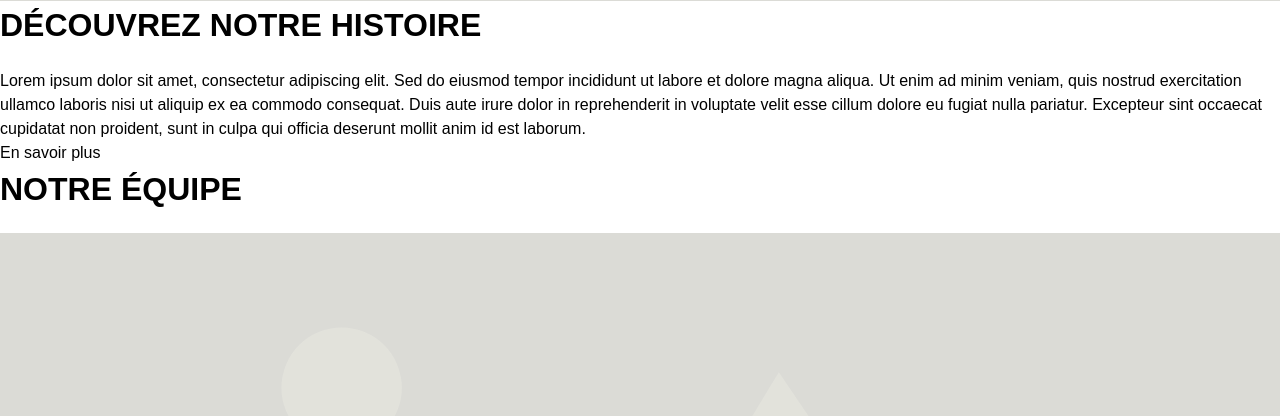
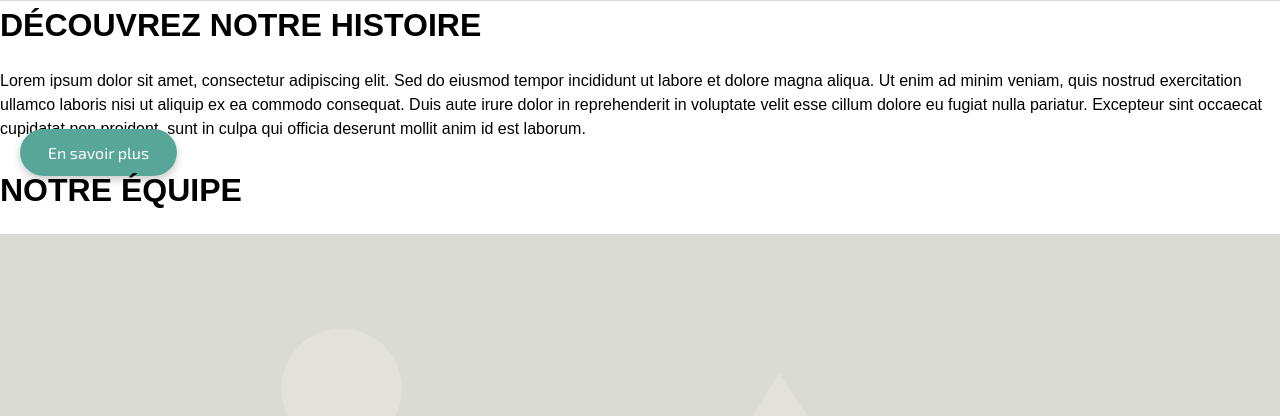
Before and after one commit to Jolyca/IzakayaHiroshi_2.1, a PHP site: page / in a window 1280 px wide. Shown: the part 1019-1435 px from the top of the page. Run offline with PHP 8.4, Linux system fonts and the light colour scheme.

Commit message:
Ajout du css pour les boutons

```diff
--- /dev/null
+++ b/css/_composant/bouton.css
@@ -0,0 +1,20 @@
+/*[ COMPOSANT BOUTON ]*/
+/* ------------------------------------------------------------ */
+
+.btn {
+    padding: 14px 28px;
+    font-family: 'Exo2', sans-serif;
+    font-size: 16px;
+    font-weight: 300;
+    color: white;
+    background-color: var(--vert);
+    border: none;
+    border-radius: 50px;
+    box-shadow: 0px 4px 8px rgba(0, 0, 0, 0.2);
+    cursor: pointer;
+    transition: background-color 0.3s ease, transform 0.2s ease;
+    margin: 20px;
+}
+.btn:hover {
+    background-color: var(--vertFonce);
+}
--- a/css/style.css
+++ b/css/style.css
@@ -9,6 +9,7 @@
 @import url('_composant/footer.css');
 @import url('_composant/infolettre.css');
 @import url('_composant/icon.css');
+@import url('_composant/bouton.css');
 
 /*[ importation du dossier _layout ]*/
 @import url('_layout/structure.css');
```
